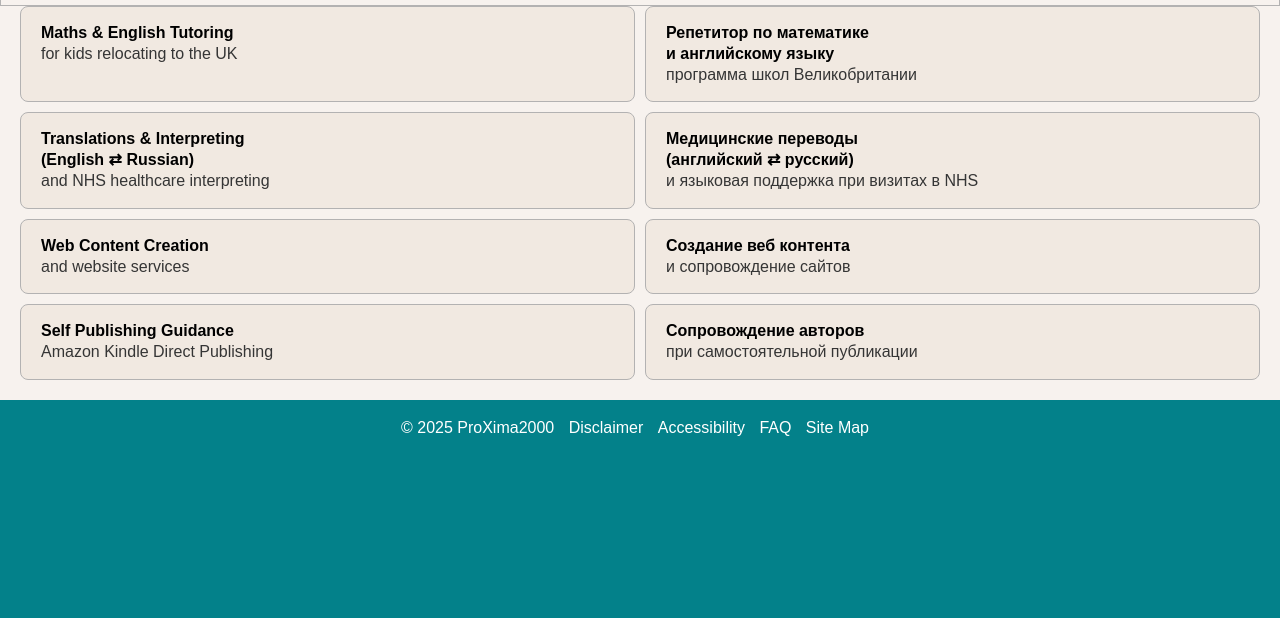
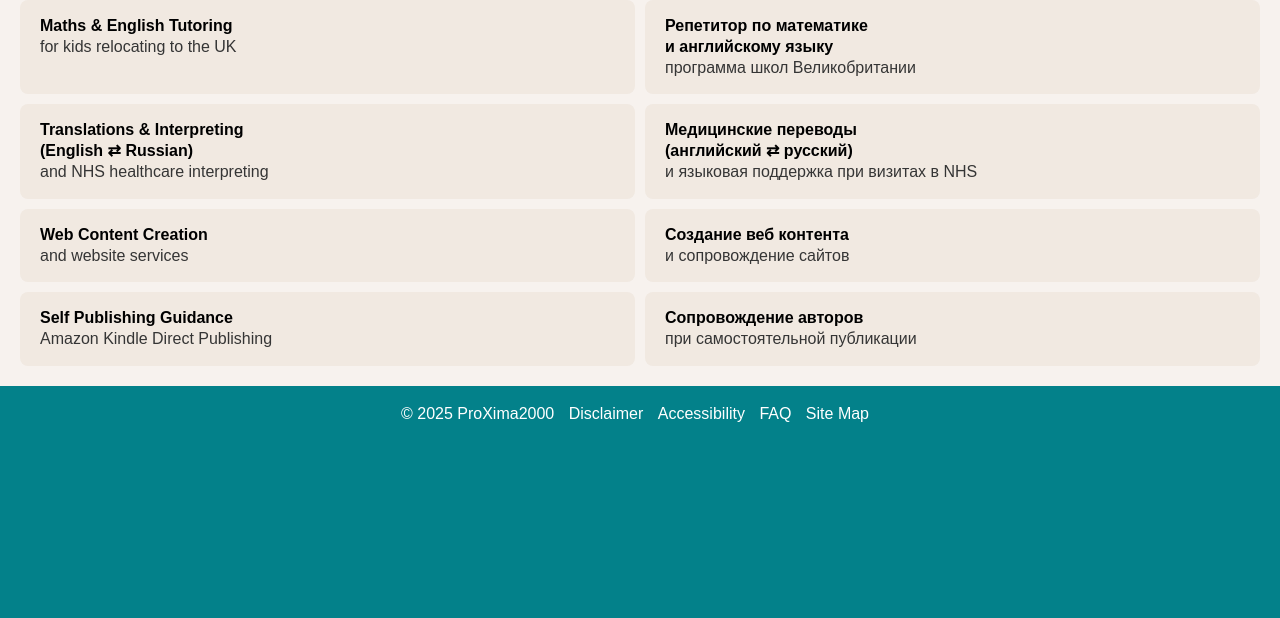
Before and after one commit to ProXima2000/proxima2000.github.io, a plain HTML site: page index.html in a window 1280 px wide. Shown: the part 182-800 px from the top of the page. Drawn offline with Linux system fonts and the light colour scheme.

Commit message:
Update styles.css

```diff
--- a/styles.css
+++ b/styles.css
@@ -1,13 +1,3 @@
-
-
-/* =======================
-   Border for testing
-========================== */
-
-div, section {
-  border: 1px solid #b3b2b2;
-}
-
 
 /* =======================
    Base Reset & Typography
```
